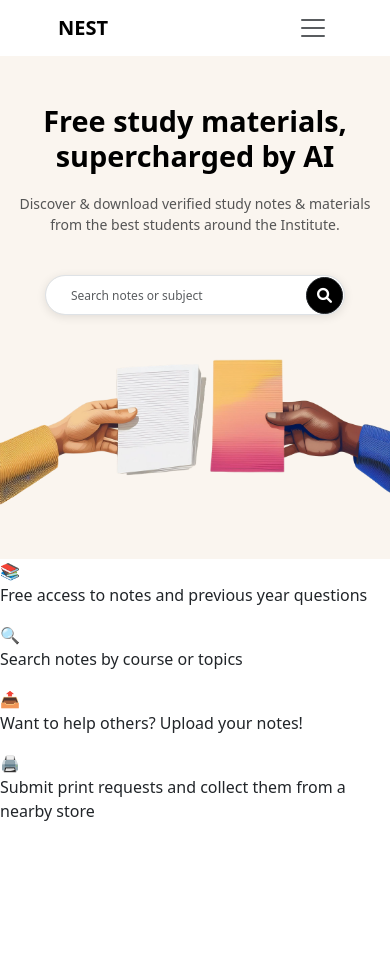
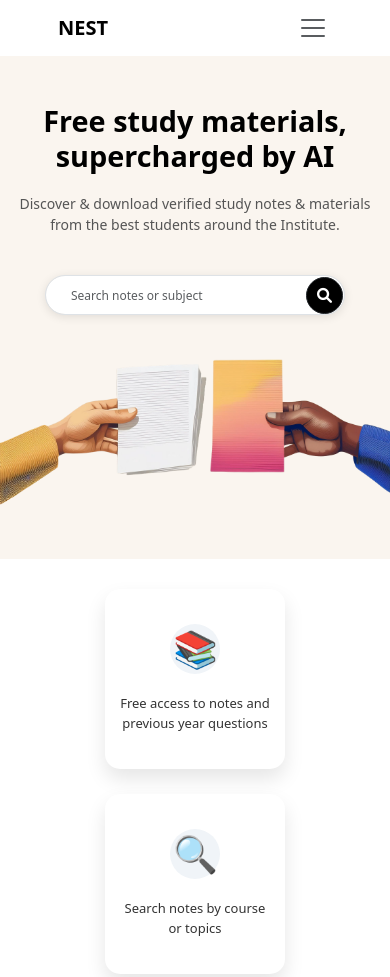
Before and after one commit to rishabh132003/NEST, a plain HTML site: page index.html in a window 390 px wide. Shown: the top 977 px of the page. Before the commit the page ends 844 px from the top, so only its background shows below. Drawn offline with nearby package versions, Linux system fonts and the light colour scheme; a web font is replaced by a local one.

Commit message:
Update header.css
added cards and card animation

```diff
--- a/header.css
+++ b/header.css
@@ -1,3 +1,6 @@
+@import url('https://fonts.googleapis.com/css2?family=Belanosima&family=Rubik+Vinyl&display=swap');
+@import url('https://fonts.googleapis.com/css2?family=Grand+Hotel&display=swap');
+@import url('https://fonts.googleapis.com/css2?family=Kaushan+Script&display=swap');
 /* General Navbar Styling */
 nav .container-fluid {
     padding: 0 50px; /* Add padding directly to the container */
@@ -139,6 +142,102 @@ nav .container-fluid {
     height: auto; /* Maintain aspect ratio */
 }
 
+/* Cards */
+.feature {
+    display: flex;
+    margin: auto;
+    width: 100%;
+    max-width: 250px; /* Ensure cards don't exceed this width */
+    height: 250px;
+    background-color: rgb(255, 255, 255);
+    box-shadow: 5px 5px 60px rgb(235, 235, 235), -5px -5px 60px rgb(237, 237, 237);
+    border-radius: 15px;
+    transition: all 2s;
+    align-items: center;
+    justify-content: center;
+    padding: 30px;
+    flex-direction: column;
+    text-align: center;
+    color: #333;
+    box-shadow: 0 10px 20px rgba(0,0,0,0.1);
+    transition: transform 0.3s ease, box-shadow 0.3s ease;
+    position: relative; /* To position the circles inside the feature card */
+}
+
+.icon {
+    font-size: 48px;
+    margin-bottom: 20px;
+    background-color: #f0f4f8;
+    width: 80px;
+    height: 80px;
+    display: flex;
+    justify-content: center;
+    align-items: center;
+    border-radius: 50%;
+    z-index: 2;
+    line-height: 80px;
+}
+
+.feature:hover {
+    cursor: pointer;
+    transform: translateY(-5px);
+    box-shadow: 0 15px 30px rgba(0,0,0,0.15);
+}
+
+.feature:hover .icon {
+    color: white; /* Change icon color on hover */
+    position: relative;
+}
+
+/* Circle animation */
+.circle2 {
+    position: absolute;
+    margin: auto;
+    margin-top: -50px;
+    width: 10px;
+    height: 10px;
+    background-color: rgba(245, 229, 213, 0.564);
+    border-radius: 50%;
+    transition: all 0.5s;
+}
+
+.feature:hover .circle2 {
+    margin-top: 0px;
+    width: 250px;
+    height: 250px;
+    border-radius: 15px;
+    transition: all 0.5s;
+    z-index: 1;
+}
+
+.feature p {
+    font-size: 16px;
+    line-height: 1.5;
+    margin: 0;
+    z-index: 2;
+}
+
+.cards {
+    display: flex;
+    justify-content: center;
+    margin-bottom: 50px;
+}
+
+.card-container {
+    display: grid;
+    grid-template-columns: repeat(4, 1fr); /* 2 cards per row */
+    gap: 25px;
+    max-width: 1200px;
+    width: 100%;
+    margin: 0 auto; /* Center the grid */
+}
+
+@media only screen and (max-width: 600px) {
+    body {
+        flex-direction: column;
+    }
+}
+
 /* Responsive Styling for Different Screen Sizes */
 
 @media (max-width: 768px) {
@@ -160,13 +259,34 @@ nav .container-fluid {
     .search-bar .search-button i{
         font-size: 25px;
     }
+
+    /* cards */
+    .feature {
+        max-width: 200px; /* Adjust card size on smaller screens */
+        height: 200px;
+        padding: 20px;
+    }
+
+    .icon {
+        font-size: 40px;
+        width: 60px;
+        height: 60px;
+    }
+
+    .feature p {
+        font-size: 14px;
+    }
+
+    .card-container {
+        grid-template-columns: repeat(2, 1fr);
+    }
 }
 
 /* 425px and below */
 @media (max-width: 425px) {
     .hero-section {
         padding: 0px; /* Adjust padding */
-        margin: 0px; /* Adjust margin */
+        margin: 0 0 30px 0; /* Adjust margin */
         border-radius: 0px;
     }
 
@@ -201,6 +321,26 @@ nav .container-fluid {
         font-size: 15px;
     }
 
+    /* cards */
+    .feature {
+        max-width: 180px; /* Further adjust card size */
+        height: 180px;
+        padding: 15px;
+    }
+
+    .icon {
+        font-size: 36px;
+        width: 50px;
+        height: 50px;
+    }
+
+    .feature p {
+        font-size: 13px;
+    }
+
+    .card-container {
+        grid-template-columns: 1fr; /* 1 card per row */
+    }
 }
 
 /* 375px and below */
@@ -217,13 +357,29 @@ nav .container-fluid {
         max-width: 250px; /* Adjust search bar width */
     }
 
+    /* cards */
+    .feature {
+        max-width: 160px; /* Further adjust card size */
+        height: 160px;
+        padding: 10px;
+    }
+
+    .icon {
+        font-size: 32px;
+        width: 45px;
+        height: 45px;
+    }
+
+    .feature p {
+        font-size: 12px;
+    }
 }
 
 /* 320px and below */
 @media (max-width: 320px) {
     .hero-section {
         padding: 60px 5px; /* Adjust padding */
-        margin: 0; /* Remove margin */
+        margin: 0 0 30px 0; /* Remove margin */
     }
 
     .hero-section h1 {
@@ -238,4 +394,20 @@ nav .container-fluid {
         display: none; /* Hide search bar */
     }
 
+    /* cards */
+    .feature {
+        max-width: 140px; /* Further adjust card size */
+        height: 140px;
+        padding: 5px;
+    }
+
+    .icon {
+        font-size: 28px;
+        width: 40px;
+        height: 40px;
+    }
+
+    .feature p {
+        font-size: 11px;
+    }
 }
```
